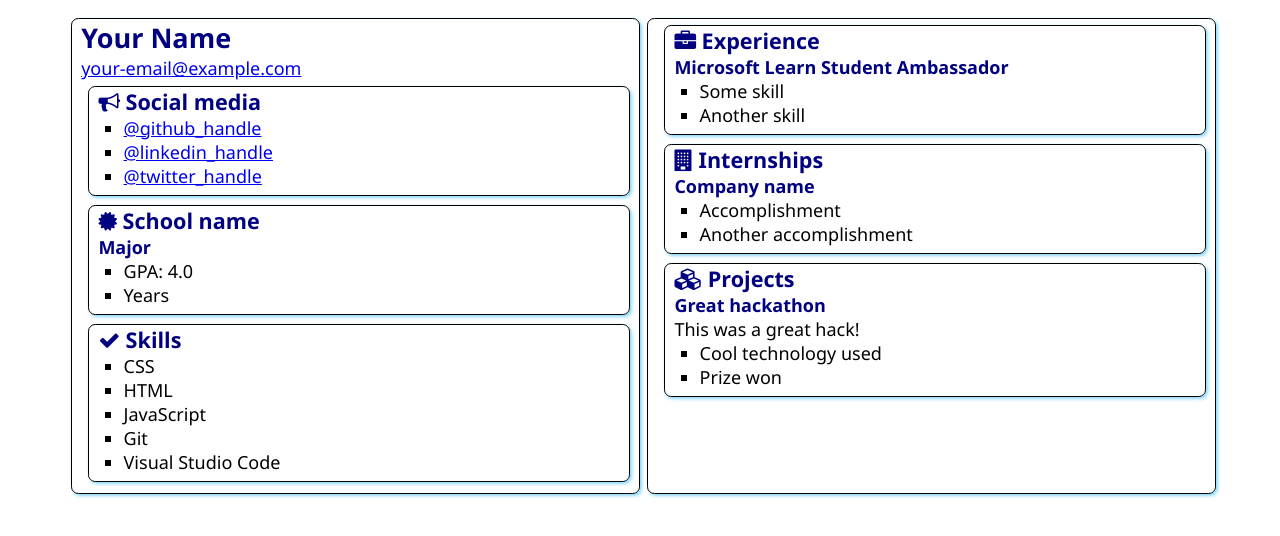
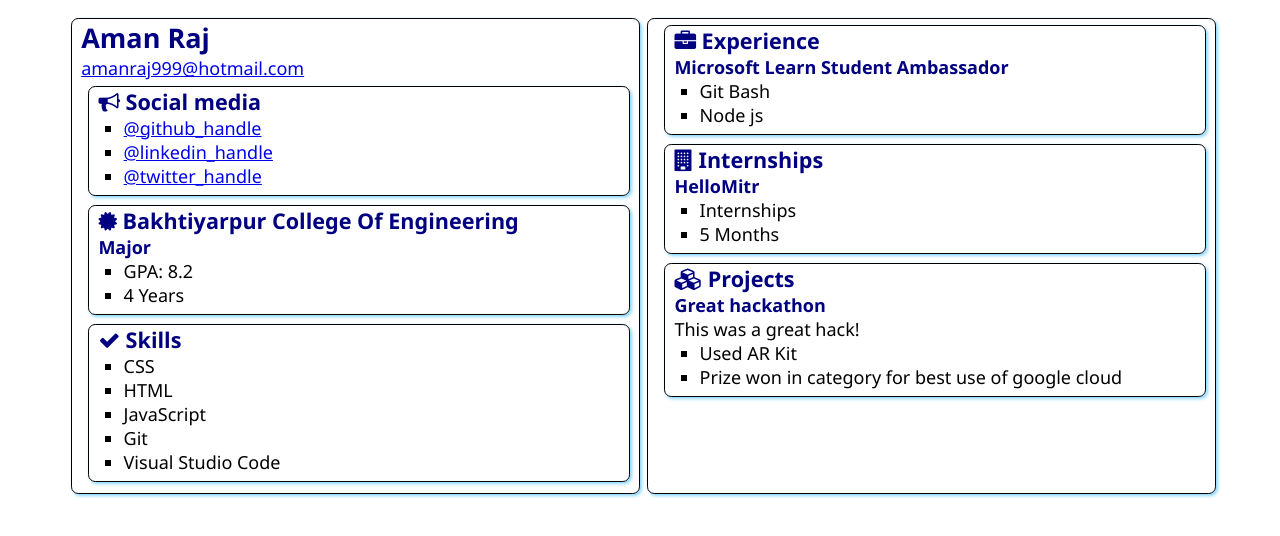
Before and after one commit to AshAman999/SATechnicalOnboarding, a plain HTML site: page src/index.html in a window 1280 px wide. Drawn offline with Linux system fonts and the light colour scheme.

Commit message:
added my name and details

```diff
--- a/src/index.html
+++ b/src/index.html
@@ -12,8 +12,8 @@
 <body>
     <main>
         <article class="box">
-            <h1>Your Name</h1>
-            <div><a href="mailto:your.email@example.com">your-email@example.com</a></div>
+            <h1>Aman Raj</h1>
+            <div><a href="mailto:amanraj999@hotmail.com">amanraj999@hotmail.com</a></div>
 
             <section class="box">
                 <h2>
@@ -21,9 +21,9 @@
                     Social media
                 </h2>
                 <ul>
-                    <li><a href="https://github.com/<handle>">@github_handle</a></li>
-                    <li><a href="https://linkedin.com/in/<handle>">@linkedin_handle</a></li>
-                    <li><a href="https://twitter.com/<handle>">@twitter_handle</a></li>
+                    <li><a href="https://github.com/ashaman999">@github_handle</a></li>
+                    <li><a href="https://linkedin.com/in/ashaman999">@linkedin_handle</a></li>
+                    <li><a href="https://twitter.com/ashaman999">@twitter_handle</a></li>
                 </ul>
             </section>
 
@@ -31,12 +31,12 @@
                 <div class="education">
                     <h2>
                         <i class="fa fa-certificate" aria-hidden="true"></i>
-                        School name
+                        Bakhtiyarpur College Of Engineering
                     </h2>
                     <h3>Major</h3>
                     <ul>
-                        <li>GPA: 4.0</li>
-                        <li>Years</li>
+                        <li>GPA: 8.2</li>
+                        <li>4 Years</li>
                     </ul>
                 </div>
             </section>
@@ -63,8 +63,8 @@
                 </h2>
                 <h3>Microsoft Learn Student Ambassador</h3>
                 <ul>
-                    <li>Some skill</li>
-                    <li>Another skill</li>
+                    <li>Git Bash</li>
+                    <li>Node js</li>
                 </ul>
             </section>
             <section class="box">
@@ -73,10 +73,10 @@
                     Internships
                 </h2>
 
-                <h3>Company name</h3>
+                <h3>HelloMitr</h3>
                 <ul>
-                    <li>Accomplishment</li>
-                    <li>Another accomplishment</li>
+                    <li>Internships</li>
+                    <li>5 Months</li>
                 </ul>
             </section>
             <section class="box">
@@ -88,8 +88,8 @@
                 <h3>Great hackathon</h3>
                 <div>This was a great hack!</div>
                 <ul>
-                    <li>Cool technology used</li>
-                    <li>Prize won</li>
+                    <li>Used AR Kit</li>
+                    <li>Prize won in category for best use of google cloud</li>
                 </ul>
             </section>
         </article>
```
